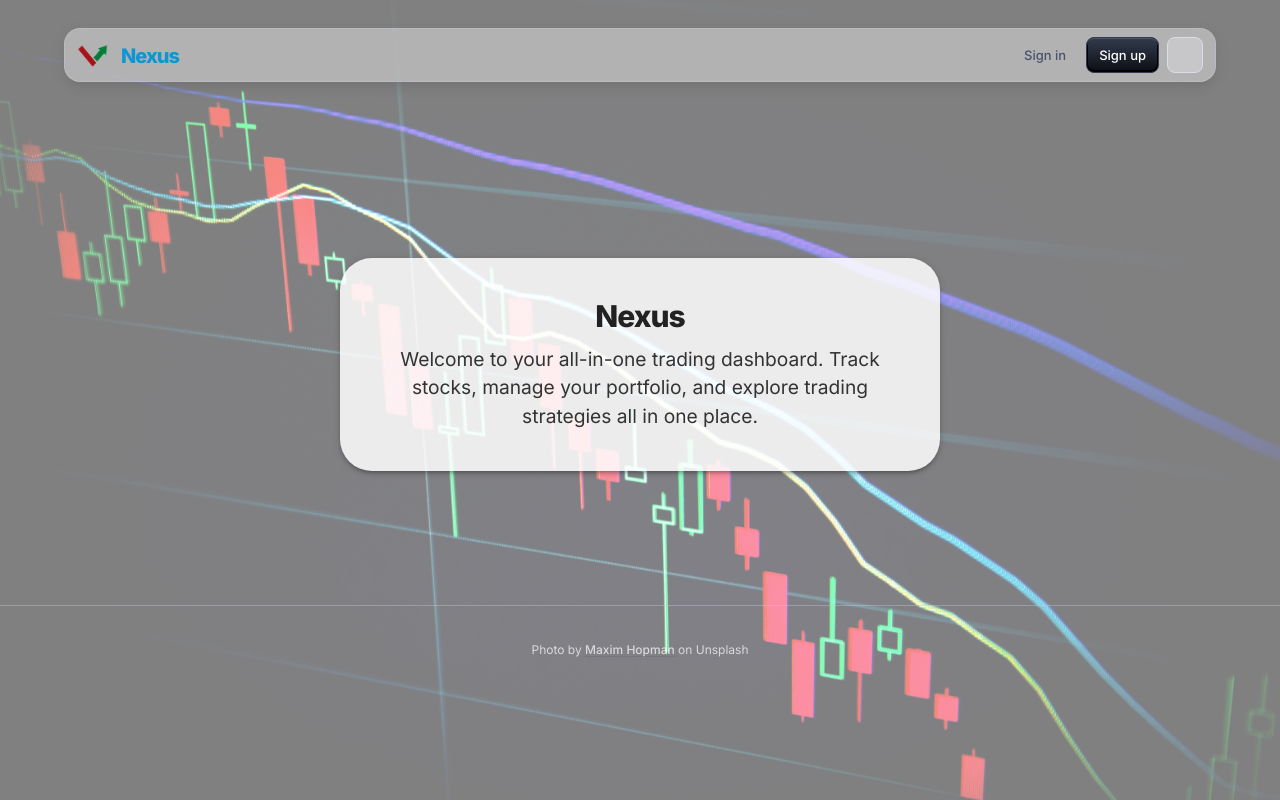
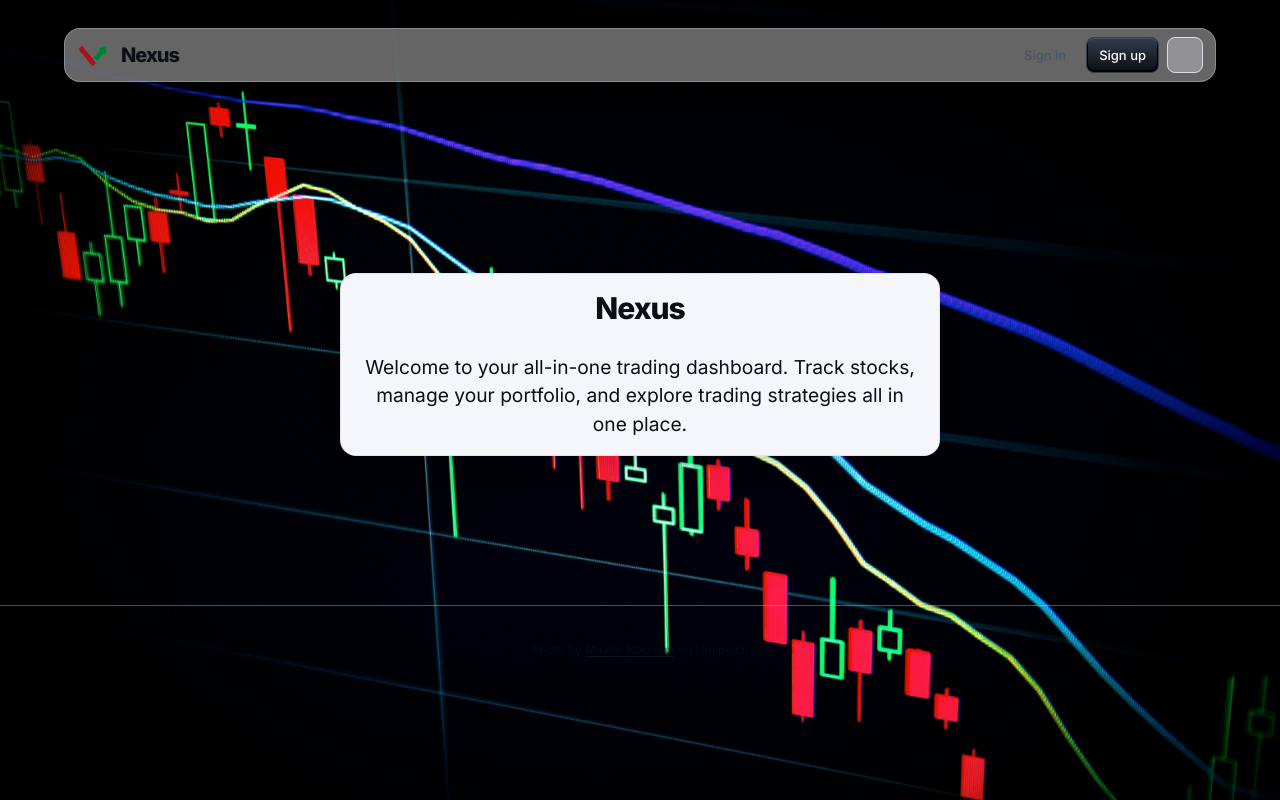
Before and after one commit to anishsarum/nexus, a React (Vite) app in the folder frontend/: page / in a window 1280 px wide. Built offline with nearby package versions, Linux system fonts and the light colour scheme; some icons are missing.

Commit message:
feat(appbar): make Nexus text fully dynamic with theme color and clean up logic

```diff
--- a/frontend/src/App.tsx
+++ b/frontend/src/App.tsx
@@ -73,10 +73,14 @@ const AppContent: React.FC = () => {
   );
 };
 
+import AppTheme from './pages/shared-theme/AppTheme';
+
 const App: React.FC = () => (
-  <AuthProvider>
-    <AppContent />
-  </AuthProvider>
+  <AppTheme>
+    <AuthProvider>
+      <AppContent />
+    </AuthProvider>
+  </AppTheme>
 );
 
 export default App;
--- a/frontend/src/pages/marketing-page/MarketingPage.tsx
+++ b/frontend/src/pages/marketing-page/MarketingPage.tsx
@@ -1,45 +1,41 @@
 import * as React from 'react';
+import { useColorScheme, styled } from '@mui/material/styles';
 import CssBaseline from '@mui/material/CssBaseline';
 import Divider from '@mui/material/Divider';
 import Typography from '@mui/material/Typography';
 import Link from '@mui/material/Link';
-import tradingBackground from '../../assets/trading_background.jpg';
-import AppTheme from '../shared-theme/AppTheme';
 import AppAppBar from './components/AppAppBar';
 import Hero from './components/Hero';
 import Box from '@mui/material/Box';
 
-export default function MarketingPage(props: { disableCustomTheme?: boolean }) {
-  return (
-    <AppTheme {...props}>
-      <CssBaseline enableColorScheme />
-      <Box
-        sx={{
+
+const MarketingBackground = styled(Box)(() => ({
   minHeight: '100vh',
   display: 'flex',
   flexDirection: 'column',
   alignItems: 'center',
   justifyContent: 'center',
-          backgroundImage: `url(${tradingBackground})`,
   backgroundSize: 'cover',
   backgroundPosition: 'center',
   position: 'relative',
-        }}
-      >
-        {/* Overlay for light mode */}
-        <Box
-          sx={(theme) => ({
-            position: 'absolute',
-            top: 0,
-            left: 0,
-            width: '100%',
-            height: '100%',
-            pointerEvents: 'none',
-            zIndex: 0,
-            backgroundColor:
-              theme.palette.mode === 'light' ? 'rgba(255,255,255,0.5)' : 'transparent',
-          })}
-        />
+}));
+
+const CreditLabel = styled(Typography)(() => ({
+  color: 'var(--mui-palette-text-secondary)',
+  opacity: 0.7,
+  textAlign: 'center',
+}));
+
+function MarketingPage() {
+  const { mode } = useColorScheme();
+  const isLight = mode === 'light';
+  const backgroundImage = isLight
+    ? 'url(/trading_background_light.jpg)'
+    : 'url(/trading_background_dark.jpg)';
+  return (
+    <>
+      <CssBaseline enableColorScheme />
+        <MarketingBackground style={{ backgroundImage }}>
         <Box sx={{ position: 'relative', zIndex: 1, width: '100%' }}>
           <AppAppBar />
           <Hero />
@@ -47,7 +43,22 @@ export default function MarketingPage(props: { disableCustomTheme?: boolean }) {
             <Divider />
           </div>
           <Box sx={{ width: '100%', textAlign: 'center', mt: 4, mb: 2 }}>
-            <Typography variant="caption" sx={{ color: 'white', opacity: 0.7 }}>
+            <CreditLabel variant="caption">
+              {isLight ? (
+                <>
+                  Photo by{' '}
+                  <Link
+                    href="https://www.pexels.com/@arturoaez225"
+                    target="_blank"
+                    rel="noopener"
+                    color="inherit"
+                  >
+                    Arthur A
+                  </Link>{' '}
+                  on Pexels
+                </>
+              ) : (
+                <>
                   Photo by{' '}
                   <Link
                     href="https://unsplash.com/@nampoh"
@@ -58,10 +69,14 @@ export default function MarketingPage(props: { disableCustomTheme?: boolean }) {
                     Maxim Hopman
                   </Link>{' '}
                   on Unsplash
-            </Typography>
+                </>
+              )}
+            </CreditLabel>
           </Box>
         </Box>
-      </Box>
-    </AppTheme>
+      </MarketingBackground>
+    </>
   );
 }
+
+export default MarketingPage;
--- a/frontend/src/pages/marketing-page/components/AppAppBar.tsx
+++ b/frontend/src/pages/marketing-page/components/AppAppBar.tsx
@@ -1,4 +1,5 @@
 import * as React from 'react';
+import { useColorScheme, useTheme } from '@mui/material/styles';
 import { Link as RouterLink } from 'react-router-dom';
 import { styled, alpha } from '@mui/material/styles';
 import Box from '@mui/material/Box';
@@ -13,6 +14,7 @@ import MenuIcon from '@mui/icons-material/Menu';
 import CloseRoundedIcon from '@mui/icons-material/CloseRounded';
 import ColorModeIconDropdown from '../../shared-theme/ColorModeIconDropdown';
 import nexusLogo from '../../../assets/nexus_logo.png';
+import Typography from '@mui/material/Typography';
 
 const StyledToolbar = styled(Toolbar)(({ theme }) => ({
   display: 'flex',
@@ -32,12 +34,24 @@ const StyledToolbar = styled(Toolbar)(({ theme }) => ({
 
 export default function AppAppBar() {
   const [open, setOpen] = React.useState(false);
+  const { mode } = useColorScheme();
+  const theme = useTheme();
+  const dynamicTextColor = theme.vars?.palette?.text?.primary || theme.palette.text.primary;
 
   const toggleDrawer = (newOpen: boolean) => () => {
     setOpen(newOpen);
   };
 
   return (
+    <Box
+      sx={{
+        colorScheme: mode,
+        background: 'var(--mui-palette-background-default)',
+        width: '100%',
+        position: 'relative',
+        zIndex: 10,
+      }}
+    >
       <AppBar
         position="fixed"
         enableColorOnDark
@@ -52,18 +66,19 @@ export default function AppAppBar() {
           <StyledToolbar variant="dense" disableGutters>
             <Box sx={{ flexGrow: 1, display: 'flex', alignItems: 'center', px: 0 }}>
               <img src={nexusLogo} alt="Nexus Logo" style={{ height: 32, marginRight: 12 }} />
-            <span
-              style={{
+              <Typography
+                variant="h6"
+                sx={{
                   fontFamily: 'Inter, Roboto, Arial, sans-serif',
                   fontWeight: 800,
                   fontSize: '1.25rem',
                   letterSpacing: '-1px',
-                color: '#0e96d4ff',
-                marginTop: 2,
+                  color: dynamicTextColor,
+                  transition: 'color 0.2s',
                 }}
               >
                 Nexus
-            </span>
+              </Typography>
             </Box>
             <Box
               sx={{
@@ -140,5 +155,6 @@ export default function AppAppBar() {
           </StyledToolbar>
         </Container>
       </AppBar>
+    </Box>
   );
 }
--- a/frontend/src/pages/marketing-page/components/Hero.tsx
+++ b/frontend/src/pages/marketing-page/components/Hero.tsx
@@ -1,6 +1,30 @@
 import * as React from 'react';
 import Box from '@mui/material/Box';
 import Typography from '@mui/material/Typography';
+import MuiCard from '@mui/material/Card';
+import { styled } from '@mui/material/styles';
+
+
+const HeroCard = styled(MuiCard)(({ theme }) => ({
+  display: 'flex',
+  flexDirection: 'column',
+  alignItems: 'center',
+  justifyContent: 'center',
+  textAlign: 'center',
+  boxShadow:
+    'hsla(220, 30%, 5%, 0.05) 0px 5px 15px 0px, hsla(220, 25%, 10%, 0.05) 0px 15px 35px -5px',
+  ...theme.applyStyles('dark', {
+    boxShadow:
+      'hsla(220, 30%, 5%, 0.5) 0px 5px 15px 0px, hsla(220, 25%, 10%, 0.08) 0px 15px 35px -5px',
+  }),
+  background: theme.palette.background.paper,
+  borderRadius: 16,
+  px: theme.spacing(3),
+  py: theme.spacing(4),
+  maxWidth: 600,
+  width: '100%',
+  margin: 'auto',
+}));
 
 export default function Hero() {
   return (
@@ -15,40 +39,32 @@ export default function Hero() {
         px: 2,
       }}
     >
-      <Box
-        sx={(_theme) => ({
-          background: 'rgba(255,255,255,0.85)',
-          boxShadow: 3,
-          borderRadius: 4,
-          px: { xs: 2, sm: 6 },
-          py: { xs: 3, sm: 5 },
-          maxWidth: 600,
-          width: '100%',
-        })}
-      >
+      <HeroCard variant="outlined">
         <Typography
           variant="h3"
           gutterBottom
-          sx={(theme) => ({
+          sx={{
             fontFamily: 'Inter, Roboto, Arial, sans-serif',
             fontWeight: 800,
             letterSpacing: '-1px',
-            color: theme.palette.mode === 'light' ? '#222' : theme.palette.text.primary,
-          })}
+            color: 'var(--mui-palette-text-primary)',
+            transition: 'color 0.2s',
+          }}
         >
           Nexus
         </Typography>
         <Typography
           variant="body1"
-          sx={(theme) => ({
+          sx={{
             fontSize: '1.2rem',
-            color: theme.palette.mode === 'light' ? '#333' : theme.palette.text.secondary,
-          })}
+            color: 'var(--mui-palette-text-secondary)',
+            transition: 'color 0.2s',
+          }}
         >
           Welcome to your all-in-one trading dashboard. Track stocks, manage your portfolio, and
           explore trading strategies all in one place.
         </Typography>
-      </Box>
+      </HeroCard>
     </Box>
   );
 }
--- a/frontend/src/pages/sign-in/SignIn.tsx
+++ b/frontend/src/pages/sign-in/SignIn.tsx
@@ -13,8 +13,6 @@ import Typography from '@mui/material/Typography';
 import Stack from '@mui/material/Stack';
 import MuiCard from '@mui/material/Card';
 import { styled } from '@mui/material/styles';
-// import ForgotPassword from './components/ForgotPassword';
-import AppTheme from '../shared-theme/AppTheme';
 import ColorModeSelect from '../shared-theme/ColorModeSelect';
 import nexusLogo from '../../assets/nexus_logo.png';
 
@@ -58,7 +56,7 @@ const SignInContainer = styled(Stack)(({ theme }) => ({
   },
 }));
 
-export default function SignIn(props: { disableCustomTheme?: boolean }) {
+export default function SignIn(_props: { disableCustomTheme?: boolean }) {
   const [emailError, setEmailError] = React.useState(false);
   const [emailErrorMessage, setEmailErrorMessage] = React.useState('');
   const [passwordError, setPasswordError] = React.useState(false);
@@ -141,7 +139,7 @@ export default function SignIn(props: { disableCustomTheme?: boolean }) {
   };
 
   return (
-    <AppTheme {...props}>
+      <>
         <CssBaseline enableColorScheme />
         <SignInContainer direction="column" justifyContent="space-between">
           <ColorModeSelect sx={{ position: 'fixed', top: '1rem', right: '1rem' }} />
@@ -223,6 +221,6 @@ export default function SignIn(props: { disableCustomTheme?: boolean }) {
             </Typography>
           </Card>
         </SignInContainer>
-    </AppTheme>
+      </>
     );
 }
--- a/frontend/src/pages/sign-up/SignUp.tsx
+++ b/frontend/src/pages/sign-up/SignUp.tsx
@@ -12,7 +12,6 @@ import Typography from '@mui/material/Typography';
 import Stack from '@mui/material/Stack';
 import MuiCard from '@mui/material/Card';
 import { styled } from '@mui/material/styles';
-import AppTheme from '../shared-theme/AppTheme';
 import ColorModeSelect from '../shared-theme/ColorModeSelect';
 import nexusLogo from '../../assets/nexus_logo.png';
 
@@ -56,7 +55,7 @@ const SignUpContainer = styled(Stack)(({ theme }) => ({
   },
 }));
 
-const SignUp: React.FC = (props) => {
+const SignUp: React.FC = () => {
   const { setToken } = useAuth();
   const navigate = useNavigate();
   // Full name removed for email-only signup
@@ -123,7 +122,7 @@ const SignUp: React.FC = (props) => {
   };
 
   return (
-    <AppTheme {...props}>
+    <>
       <CssBaseline enableColorScheme />
       <ColorModeSelect sx={{ position: 'fixed', top: '1rem', right: '1rem' }} />
       <SignUpContainer direction="column" justifyContent="space-between">
@@ -196,7 +195,7 @@ const SignUp: React.FC = (props) => {
           </Typography>
         </Card>
       </SignUpContainer>
-    </AppTheme>
+    </>
   );
 };
 
```
Also changed, not shown: frontend/public/trading_background_dark.jpg (renamed from frontend/src/assets/trading_background.jpg), 1 other file (tests, documents, lock files or other folders). Lines whose indentation alone changed are shown as unchanged.
